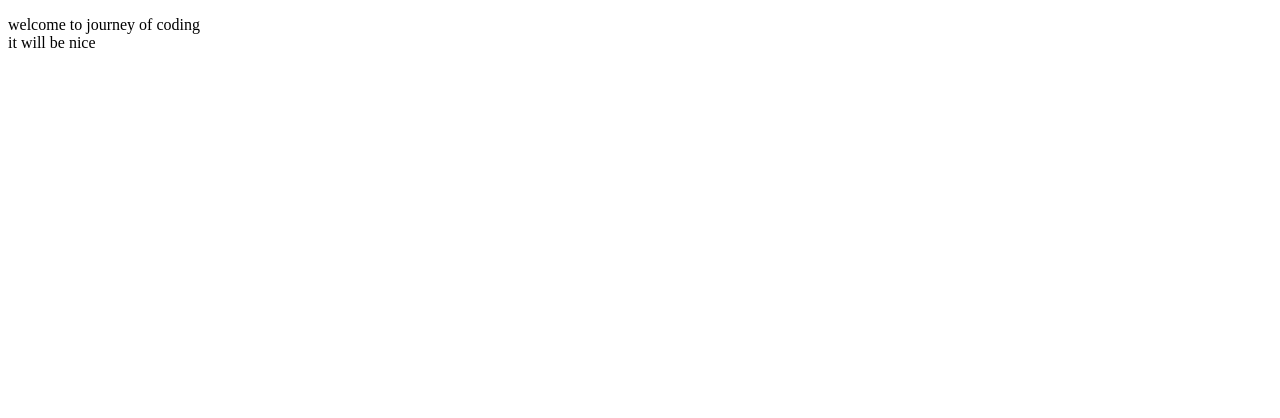
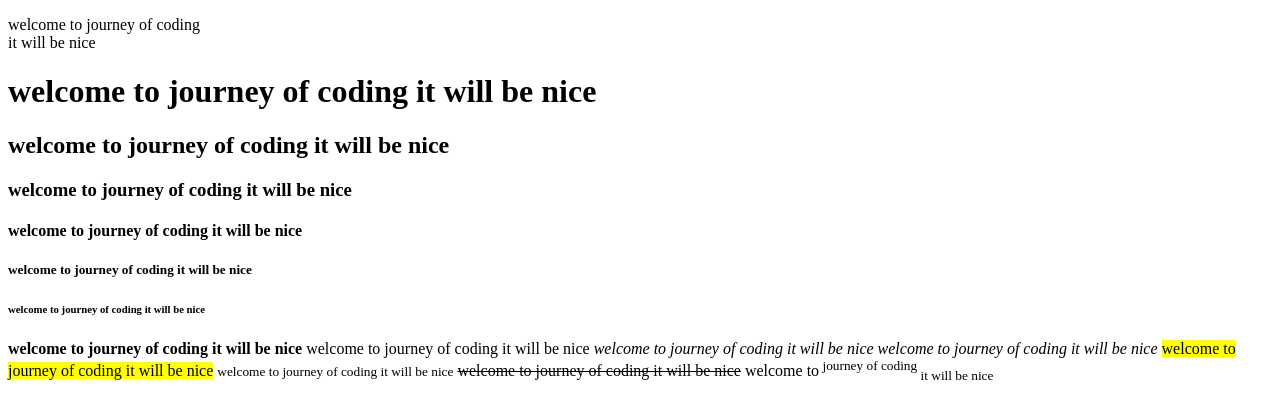
Before and after one commit to Hunainansari/CodingalAI, a plain HTML site: page index.html in a window 1280 px wide. Drawn offline with Linux system fonts and the light colour scheme.

Commit message:
html elements

```diff
--- a/index.html
+++ b/index.html
@@ -5,5 +5,24 @@
     </head>
     <body>
        <p> welcome to journey of coding <br> it will be nice</p>
+
+    <h1> welcome to journey of coding  it will be nice</h1>
+    <h2> welcome to journey of coding  it will be nice</h2>
+    <h3> welcome to journey of coding  it will be nice</h3>
+    <h4> welcome to journey of coding  it will be nice</h4>
+    <h5> welcome to journey of coding  it will be nice</h5>
+    <h6> welcome to journey of coding  it will be nice</h6>
+
+    <b> welcome to journey of coding it will be nice</b>
+    <stong> welcome to journey of coding it will be nice</strong>
+    <i> welcome to journey of coding it will be nice</i>
+    <em> welcome to journey of coding it will be nice</em>
+    <mark> welcome to journey of coding it will be nice</mark>
+    <small> welcome to journey of coding it will be nice</small>
+    <del> welcome to journey of coding it will be nice</del>
+     welcome to<sup> journey of coding</sup><sub> it will be nice</sub>
+
+
+
     </body>
 </html>
```
